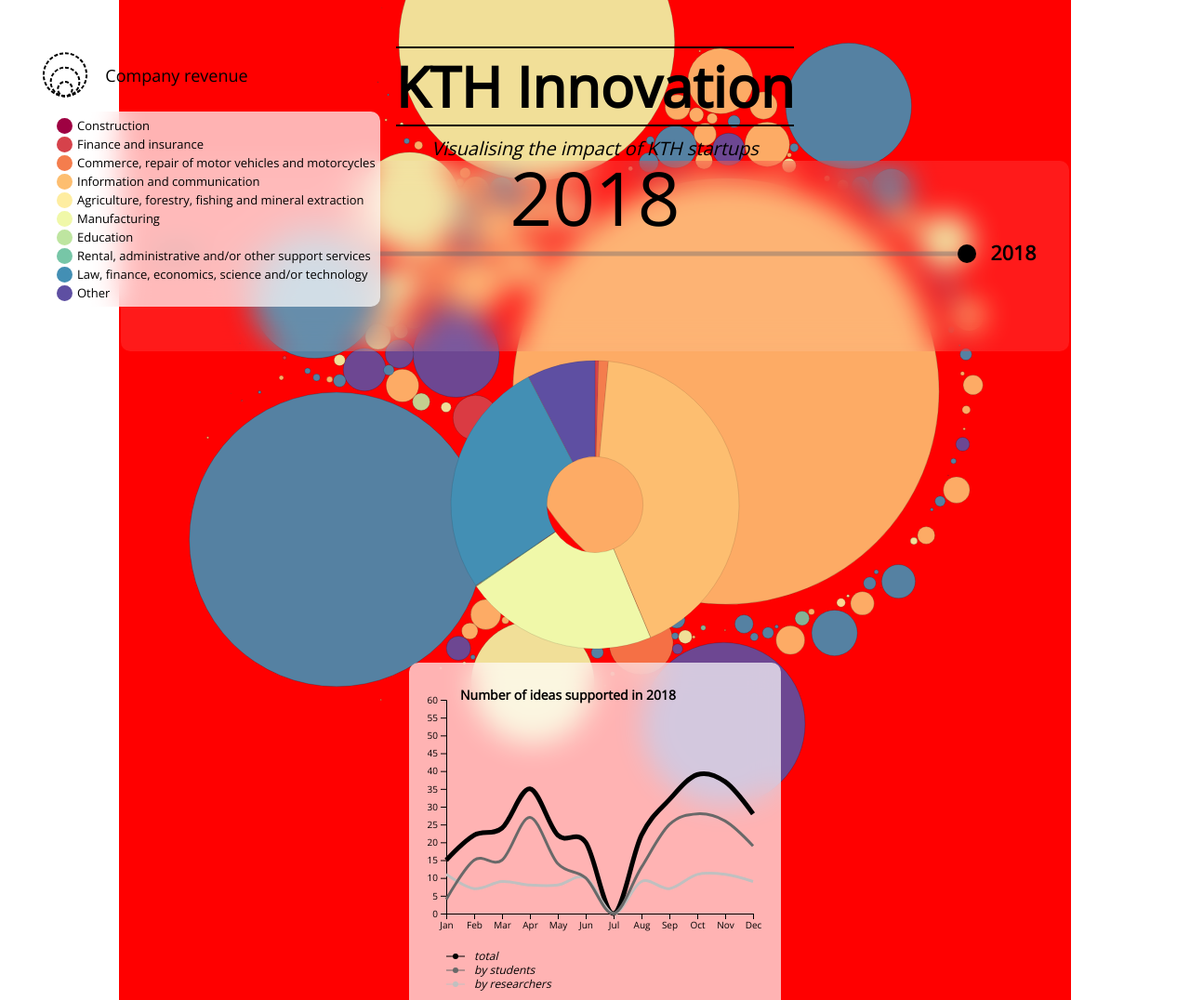
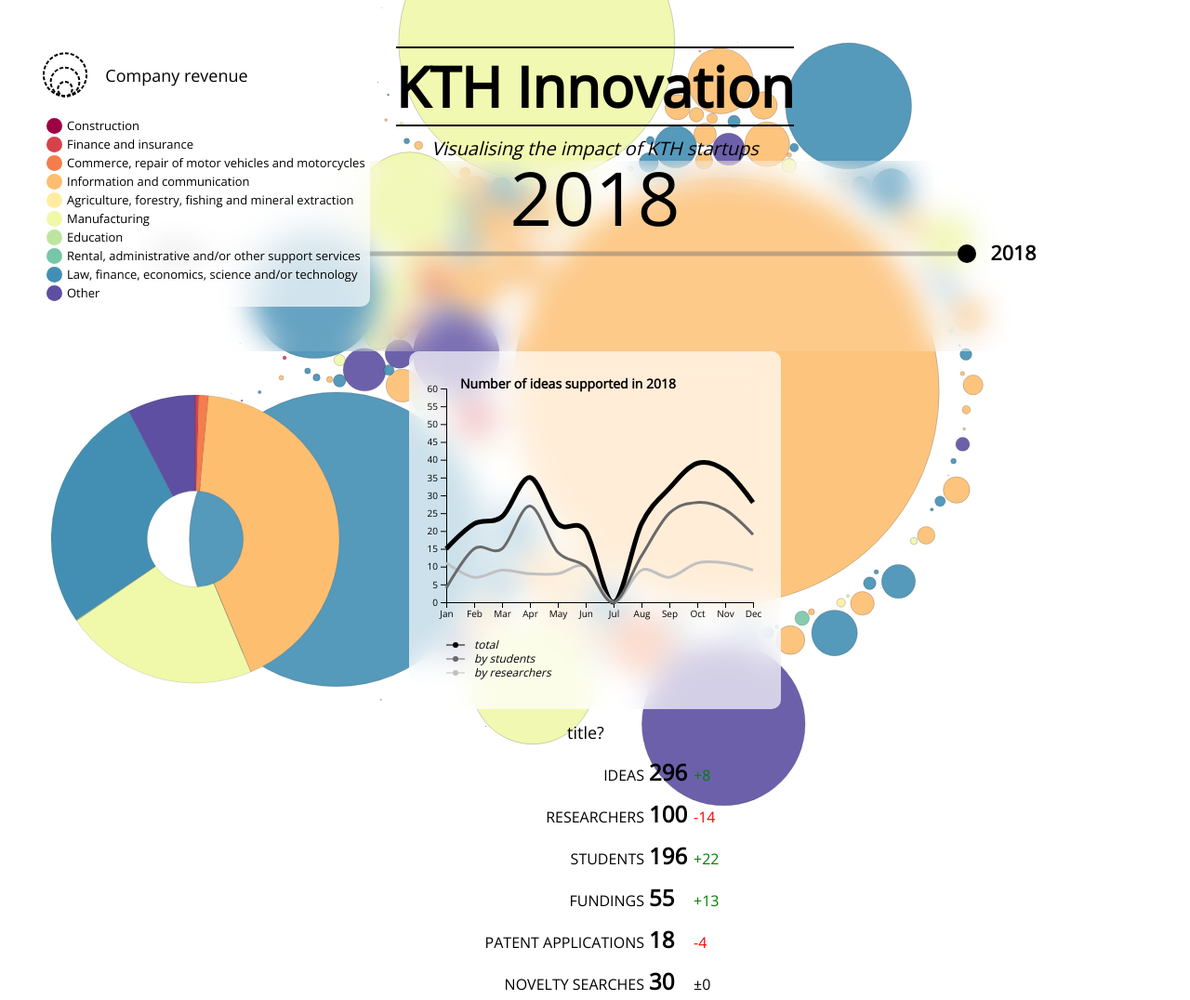
Before and after one commit to marbali8/InnoVis, a React app: page / in a window 1280 px wide. Shown: the top 1076 px of the page at 93% size. Built offline with nearby package versions, Linux system fonts and the light colour scheme; animation ran at ten frames a second.

Commit message:
repositioned sunburst

```diff
--- a/src/containers/App/App.module.scss
+++ b/src/containers/App/App.module.scss
@@ -39,7 +39,7 @@
 
     padding-top: 50px;
 
-    background-color: red;
+    //background-color: red;
 
 
     .header {
@@ -81,7 +81,10 @@
     .sunburst {
       // display:inline-block;
       z-index: 2;
-      position: relative;
+      //position: relative;
+      position: absolute;
+      left: 45px;
+      bottom: 50px;
     }
 
     .grantsChart {
@@ -129,10 +132,9 @@
     .companyLabel {
       padding: 5px;
       border-radius: 10px;
-      //position: relative;
       z-index: 2;
       position: absolute;
-      left: 56px;
+      left: 45px;
       top: 120px;
       @include blurEffect(0.7, 15px);
     }
```
